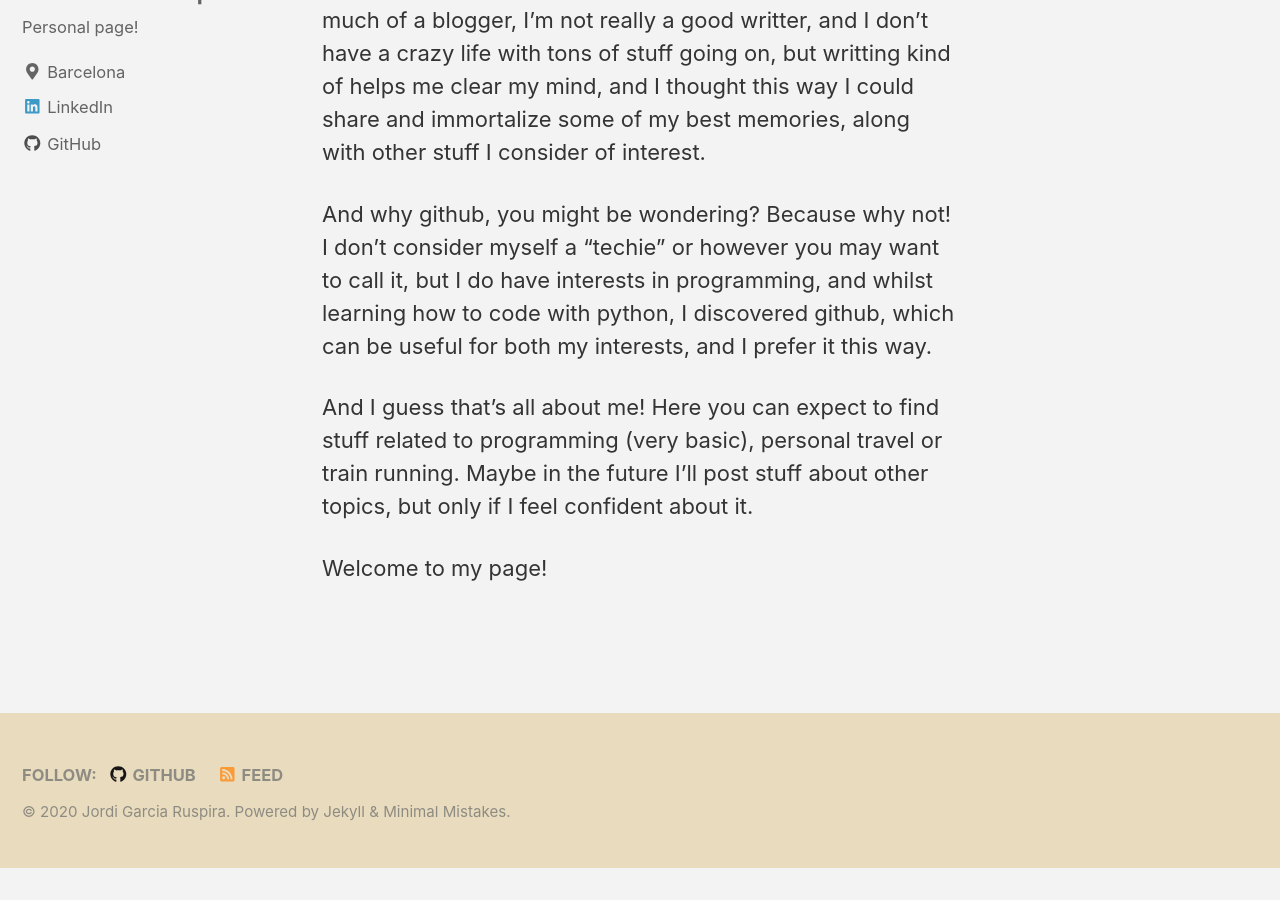
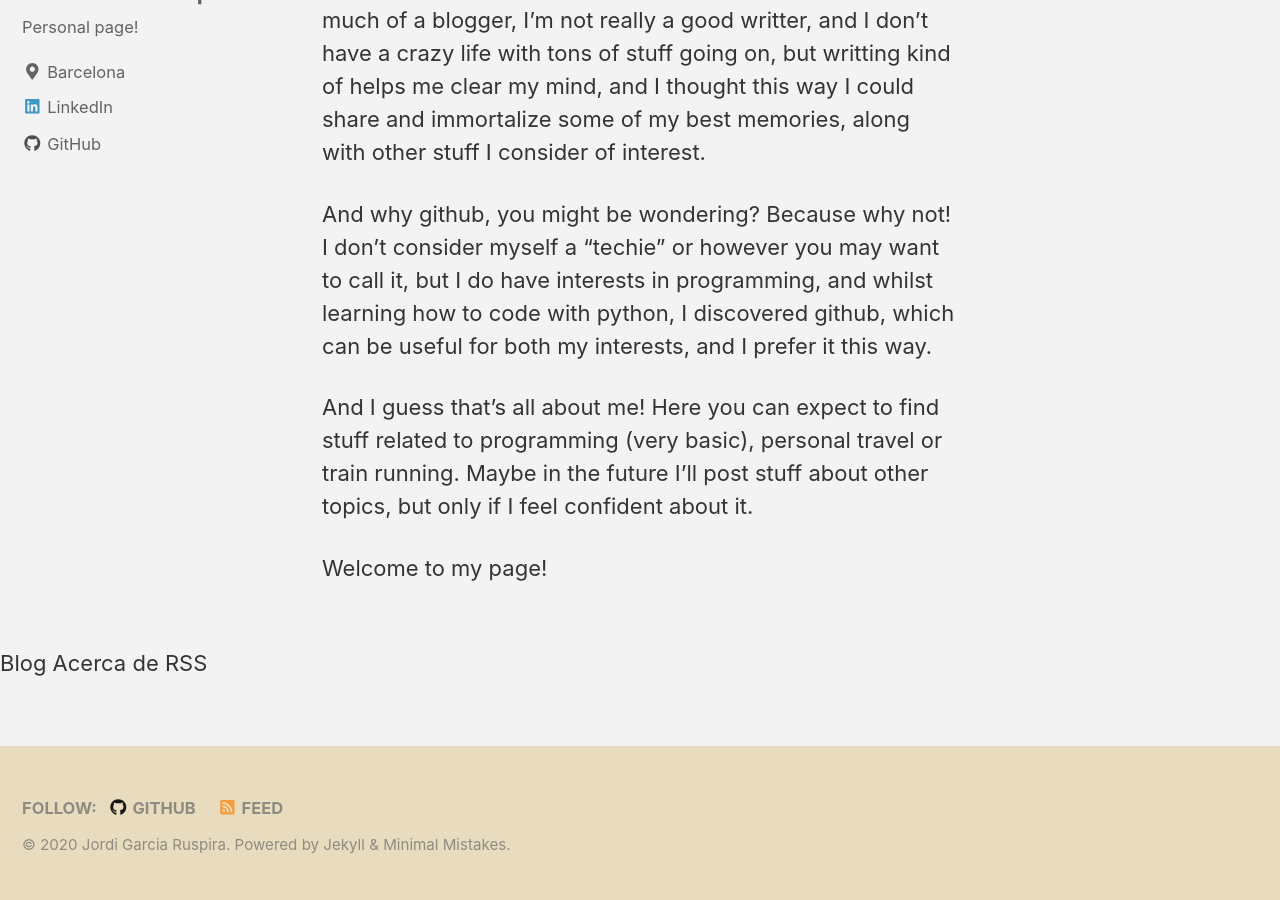
Before and after one commit to JordiRuspira/jordiruspira.github.io, a Jekyll site: the page built from _pages/about.md, in a window 1280 px wide and 900 px high, scrolled down 643 px. Built offline with Jekyll 4.4.1, drawn with Linux system fonts in a browser that asks for light colours; nearby versions of some CDN libraries; before the commit the page ends 1510 px from its top, so only the background shows below that.

Commit message:
Update default.html

```diff
--- a/_layouts/default.html
+++ b/_layouts/default.html
@@ -37,6 +37,10 @@
     </div>
 
     {% include scripts.html %}
-
+    <nav>
+    	<a href="{{ site.baseurl }}/">Blog</a>
+    	<a href="{{ site.baseurl }}/acerca-de">Acerca de</a>
+    	<a href="{{ site.baseurl }}/feed">RSS</a>
+    </nav>
   </body>
 </html>
```
